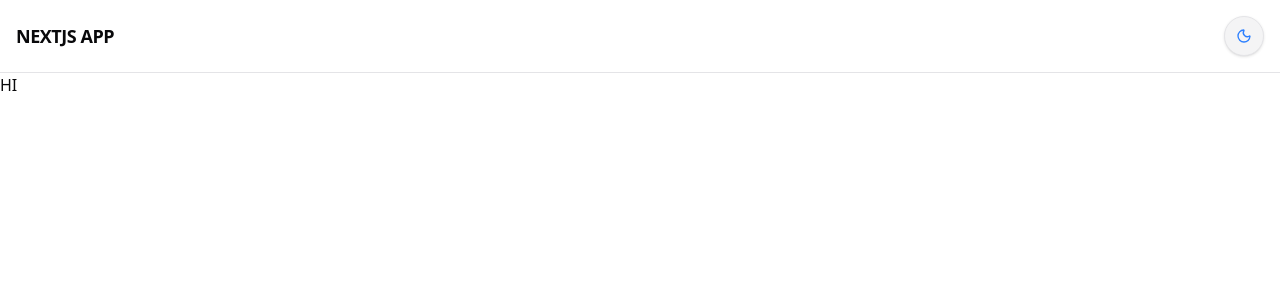
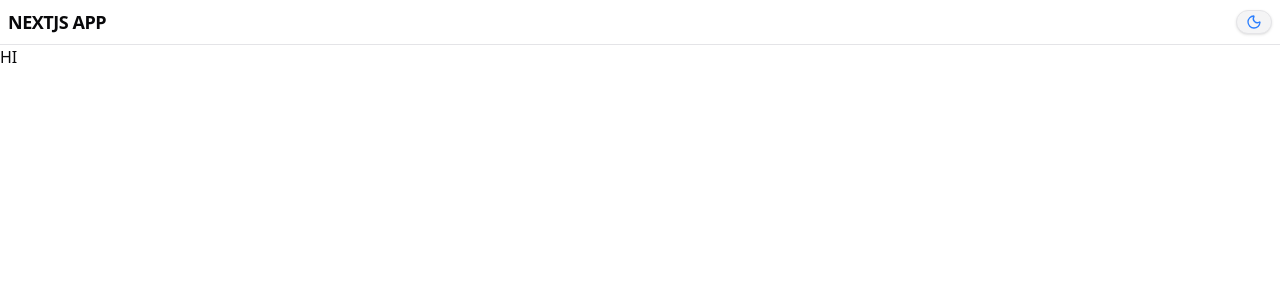
Before and after one commit to Sidharth77777/full-stack-SaaS-app, a Next.js app: page / in a window 1280 px wide. Shown: the top 300 px of the page. Built offline with nearby package versions, Linux system fonts and the light colour scheme.

Commit message:
changed header

```diff
--- a/app/components/Header.js
+++ b/app/components/Header.js
@@ -10,7 +10,7 @@ export default function Header() {
 
   if (!mounted) {
     return (
-      <header className="flex items-center justify-between p-4 border-b border-border">
+      <header className="flex items-center justify-between p-2 border-b border-border">
         <h1 className="text-lg font-semibold tracking-tight">NEXTJS APP</h1>
         <button
           aria-busy="true"
@@ -24,13 +24,14 @@ export default function Header() {
   const isDark = theme === "dark"
 
   return (
-    <header className="flex items-center justify-between p-4 border-b border-border backdrop-blur-lg">
+    <header className="flex items-center justify-between p-2 border-b border-border backdrop-blur-lg">
       <h1 className="text-lg font-semibold tracking-tight">NEXTJS APP</h1>
 
       <Toggle
+        title="Toogle light and dark modes"
         onClick={toggleTheme}
         aria-pressed={isDark}
-        className="relative cursor-pointer flex h-10 w-10 items-center justify-center rounded-full transition-all duration-300
+        className="relative cursor-pointer flex h-6 w-6 items-center justify-center rounded-full transition-all duration-300
                    bg-muted hover:bg-accent border border-border shadow-sm group"
       >
         <AnimatePresence mode="wait" initial={false}>
```
